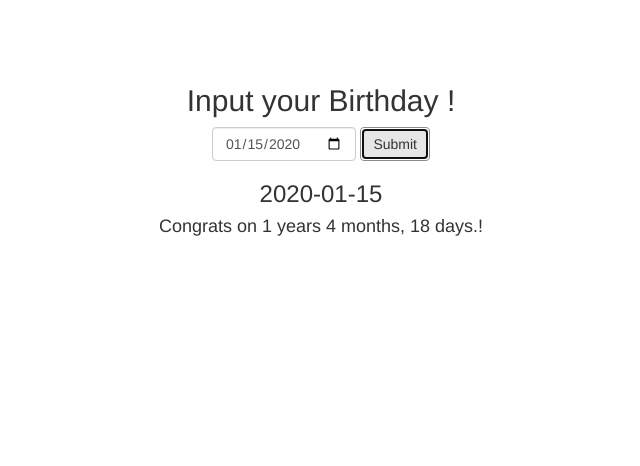
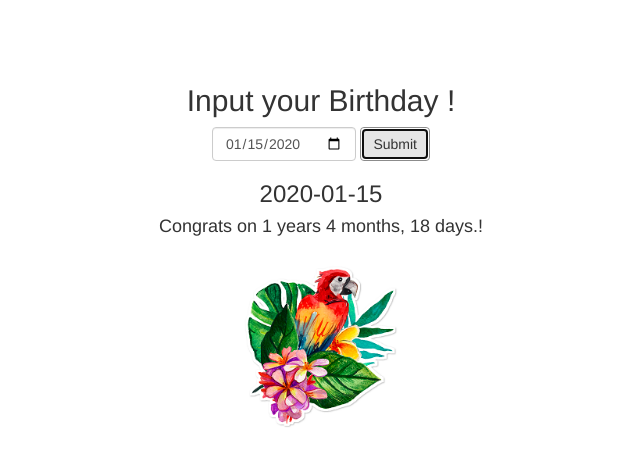
Before and after one commit to claudiosakaeshigemi/ageteller, a React (Create React App) app: page / in a window 1280 px wide. Both pictures are taken after typing "2020-01-15" into the empty fields and a click on the button "Submit". Shown: the top 466 px of the page, without its empty margins (319-959 px from the left). Built offline with nearby package versions, Linux system fonts and the light colour scheme.

Commit message:
14  Adding Stylling and Animations
14  Adding Stylling and Animations

```diff
--- a/src/components/App.css
+++ b/src/components/App.css
@@ -3,3 +3,21 @@
     text-align: center;
     font-size:  16px;
 }
+.festa-tropical {
+    width:  200px;
+    height: 200px;
+}
+
+.fade {
+    animation-name: fade-in;
+    animation-duration: 2s;
+}
+
+.age-stats{
+    opacity: 100
+}
+
+@keyframes fade-in {
+    from {   opacity: 0 }
+    to   {   opacity: 100 }
+}
--- a/src/components/App.js
+++ b/src/components/App.js
@@ -2,19 +2,25 @@ import React , {Component} from 'react';
 import {Form,  FormControl,Button} from 'react-bootstrap';
 import './App.css';
 import AgeStats from './ageStats';
+
 class App extends Component{
 
     constructor() {
         super ();
         this.state = {
             newDate: '',
-            bithday: '1900-01-01'
+            birthday: '1900-01-01',
+            showStats: false
         }
     }
 
     changeBirthday() {
         console.log(this.state);
-        this.setState({bithday:this.state.newDate});
+        this.setState({
+            birthday:this.state.newDate,
+            showStats: true
+
+        });
     }
 
 
@@ -33,10 +39,24 @@ class App extends Component{
                     </FormControl>
                     {' '}
                     <Button onClick ={
-                        () => this.changeBirthday() }
-                    > Submit </Button>
+                        () => this.changeBirthday() } >
+                        Submit
+                    </Button>
+
+                    {
+                        this.state.showStats ?
+                        <div className="fade age-stats">
+                            <AgeStats date={this.state.birthday}/>
+                        </div>
+
+                        :
+
+                        <div>
+
+                        </div>
+                    }
                 </Form>
-                <AgeStats date={this.state.bithday}/>
+
             </div>
         );
     }
--- a/src/components/ageStats.js
+++ b/src/components/ageStats.js
@@ -1,4 +1,5 @@
 import React, {Component } from 'react';
+import partyPopper from '../assets/festa-tropical.png';
 
 class AgeStats extends Component {
     timeSince(date){
@@ -22,6 +23,7 @@ class AgeStats extends Component {
                 <h4>
                     Congrats on {this.timeSince(this.props.date)}!
                 </h4>
+                <img src= {partyPopper} alt="festa-tropical" className="festa-tropical"/>
             </div>
         )
     }
```
Also changed, not shown: src/assets/festa-tropical.png (added).
